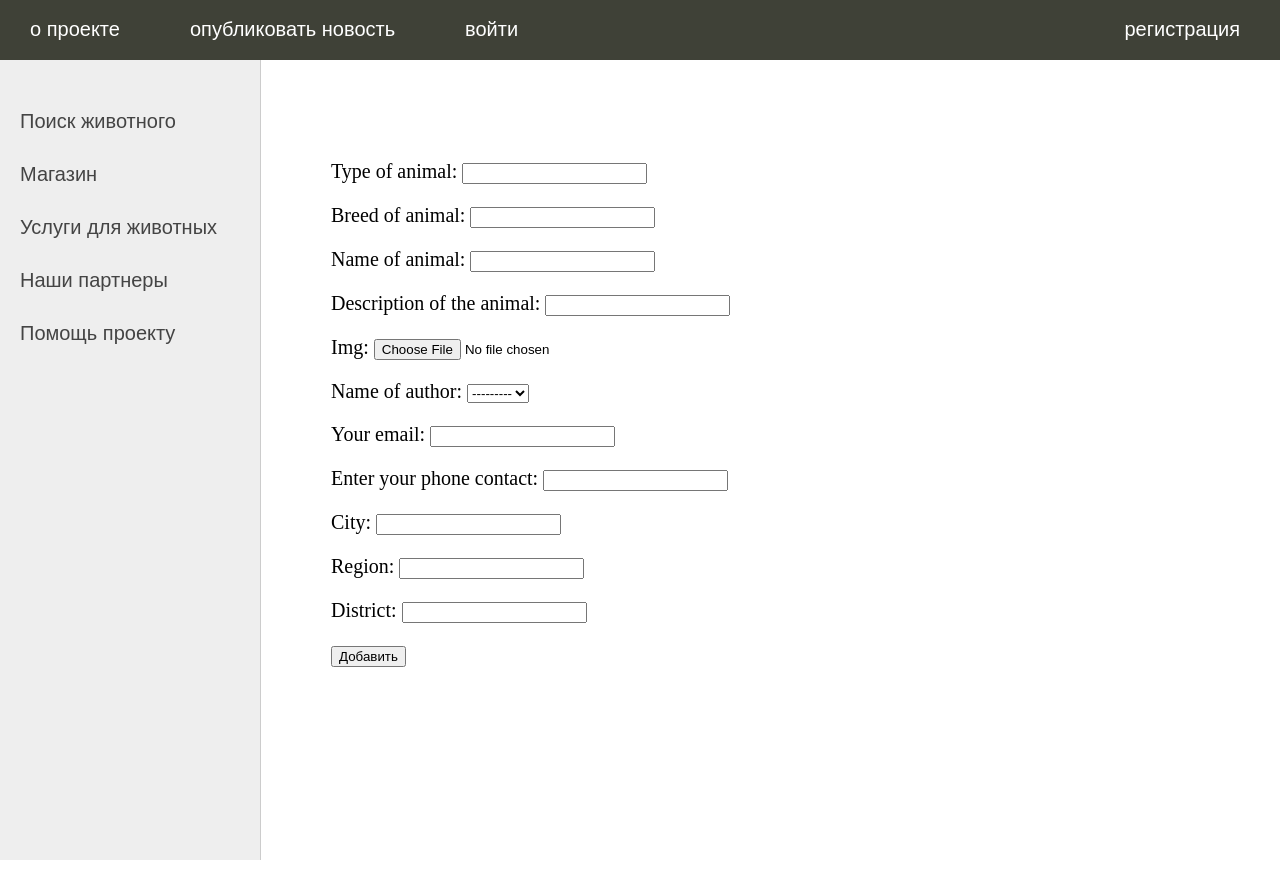
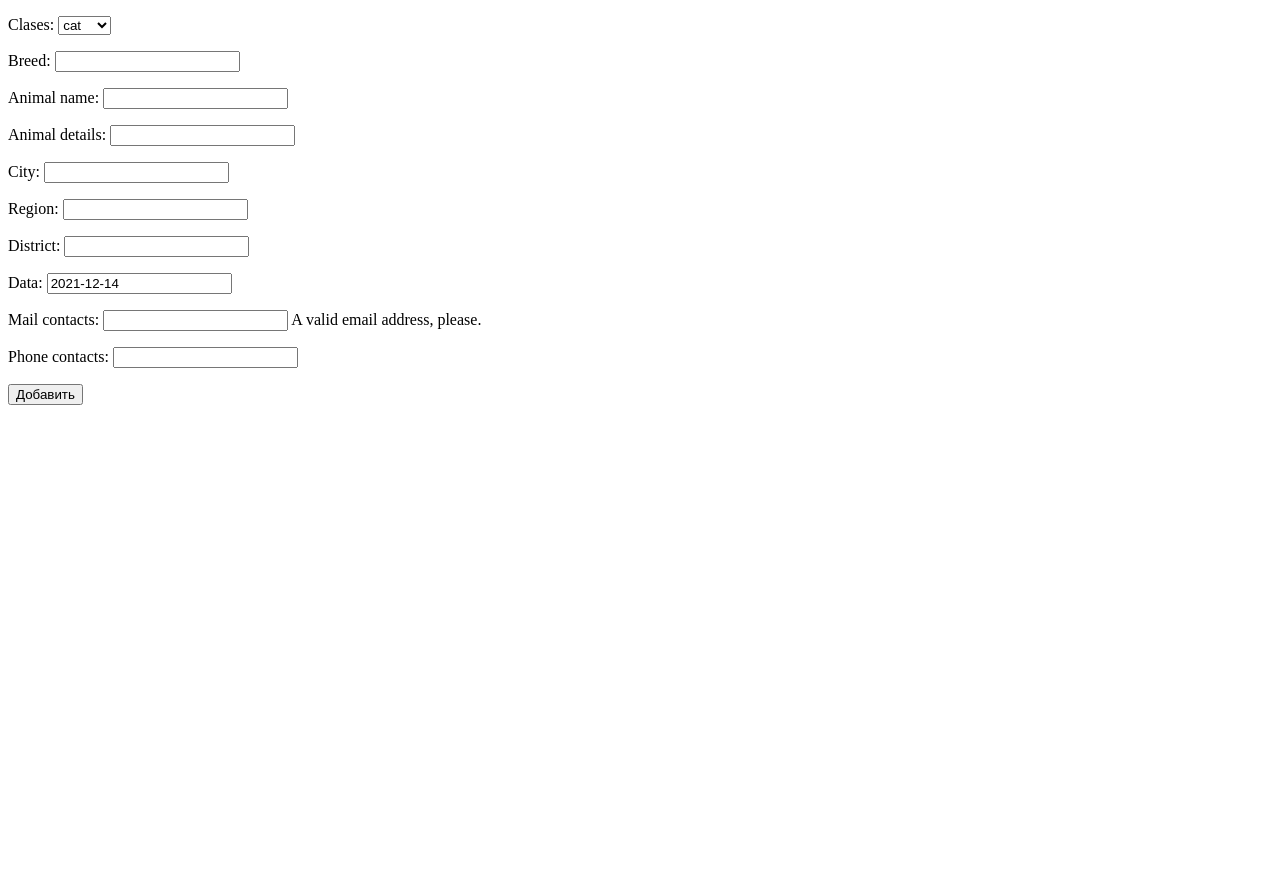
Before and after one commit to Headmx/app_project, a Django app: page /add_note/ in a window 1280 px wide. After the commit the page ends 405 px from the top, so only its background shows below. Run offline with Django 3.2, Linux system fonts and the light colour scheme.

Commit message:
исправлены формы, но не работает возможность добавить img, нужно исправить отображение объявления в html

```diff
--- a/animals/forms.py
+++ b/animals/forms.py
@@ -1,40 +1,54 @@
-from django.forms import ModelForm,inlineformset_factory,BaseInlineFormSet
-from .models import Announcement, NoteUser,Animal,Type,Details_type,Location
+from django.forms import ModelForm
+from .models import *
 from django.contrib.auth.forms import UserCreationForm, UserChangeForm
+from django import forms
+from django.utils import timezone
 
-#__________note forms______________________
-class AddType(ModelForm):
-    class Meta:
-        model = Type
-        fields = ('name', )
+selections = (
+    ('CAT', 'cat'),
+    ('DOG', 'dog'),
+    ('BIRD','bird'),
+    ('OTHER','other')
+)
 
-class AddDetail(ModelForm):
-    class Meta:
-        model = Details_type
-        fields = ('names', )
+class AnnouncementForm(forms.Form):
 
-class AddAnimal(ModelForm):
-    class Meta:
-        model = Animal
-        fields = ('animal_name', 'animal_details', 'img')
-
-class AddLocation(ModelForm):
-    class Meta:
-        model = Location
-        fields = ('sity', 'region', 'district')
-
-class AddAnnouncement(ModelForm):
-    class Meta:
-        model = Announcement
-        fields = ('user', 'mail_contacts', 'phone_contacts')
+    clases = forms.CharField(max_length=3,
+                widget=forms.Select(choices=selections))
+    breed = forms.CharField(max_length=20)
+    animal_name = forms.CharField(max_length=20)
+    animal_details = forms.CharField(max_length=200)
+    # img = forms.ImageField()   #отвечает за загрузку файла
+    city = forms.CharField(max_length=20)
+    region = forms.CharField(max_length=20)
+    district = forms.CharField(max_length=20)
+    data = forms.DateField(initial=timezone.now)
+    mail_contacts = forms.EmailField(help_text='A valid email address, please.')
+    phone_contacts = forms.IntegerField()
 
 
+    def save(self):
+        new_clases = AnimalType.objects.create(
+            clases=self.cleaned_data['clases'])
+        new_breed = Breed.objects.create(
+            name=self.cleaned_data['breed'])
+        new_animal = Animal.objects.create(
+            animal_name=self.cleaned_data['animal_name'],
+            animal_details=self.cleaned_data['animal_details'],
+            )
+        new_location = Location.objects.create(
+            city=self.cleaned_data['city'],
+            region=self.cleaned_data['region'],
+            district=self.cleaned_data['district']
+        )
+        new_Announcement = Announcement.objects.create(
+            data=self.cleaned_data['data'],
+            mail_contacts=self.cleaned_data['mail_contacts'],
+            phone_contacts=self.cleaned_data['phone_contacts']
+        )
 
-
-
-
-
-
+        all = new_clases, new_breed, new_animal,new_location, new_Announcement
+        return all
 
 
 #___________user forms_______________________
--- a/animals/models.py
+++ b/animals/models.py
@@ -6,24 +6,34 @@ from django.contrib.auth.models import AbstractUser
 class NoteUser(AbstractUser):
     pass
 
-class Type(models.Model):
-    name = models.CharField(max_length=50, verbose_name='Type of animal')
+class AnimalType(models.Model):
+    clases = models.CharField(max_length=50, verbose_name='Type of animal')
+
+    def __str__(self):
+        return f'{self.id} - {self.clases}'
+
+class Breed(models.Model):
+    name = models.CharField(max_length=50, verbose_name='Breed')
+    animal_type = models.ForeignKey(
+        AnimalType,
+        verbose_name='Type of animal',
+        on_delete=models.CASCADE,
+        null=True, blank=True,
+        related_name='breeds'
+    )
 
     def __str__(self):
         return f'{self.id} - {self.name}'
-
-class Details_type(models.Model):
-    names = models.CharField(max_length=50, verbose_name='Breed of animal')
-    name_id = models.ForeignKey(Type, verbose_name='Type of animal', on_delete=models.CASCADE, null=True, blank=True)
-
-    def __str__(self):
-        return f'{self.id} - {self.names} - {self.name_id}'
 
 class Animal(models.Model):
     animal_name = models.CharField(max_length=50, verbose_name='name of animal')
     animal_details = models.CharField(max_length=300, verbose_name='description of the animal')
     img = models.ImageField(upload_to='images', null=True, blank=True)
-    details_type_id = models.ForeignKey(Details_type, verbose_name='Type of animal',on_delete=models.CASCADE,null=True, blank=True)
+    breed = models.ForeignKey(Breed,
+                              verbose_name='animal breed',
+                              on_delete=models.CASCADE,null=True, blank=True,
+                              related_name='animals')
+
 
     def __str__(self):
         return f'{self.id} - {self.animal_name}'
@@ -32,20 +42,23 @@ class Animal(models.Model):
         return reverse ('post', kwargs={'post_id':self.pk})
 
 class Location(models.Model):
-    sity = models.CharField (max_length=20, verbose_name='city')
+    city = models.CharField (max_length=20, verbose_name='city')
     region = models.CharField(max_length=30, verbose_name='region')
     district = models.CharField (max_length=30, verbose_name='district')
 
+
     def __str__(self):
-        return f'{self.id} - {self.sity}'
+        return f'{self.id} - {self.city}'
 
 class Announcement(models.Model):
     user = models.ForeignKey(NoteUser, verbose_name='name of author', on_delete=models.CASCADE,null=True, blank=True)
-    animal_id = models.ForeignKey(Animal, verbose_name='animal information',on_delete=models.CASCADE,null=True, blank=True)
-    location_id = models.ForeignKey(Location, verbose_name='find place',on_delete=models.CASCADE,null=True, blank=True)
+    animal = models.ForeignKey(Animal, verbose_name='animal information',on_delete=models.CASCADE,null=True, blank=True)
+    location = models.ForeignKey(Location, verbose_name='find place',on_delete=models.CASCADE,null=True, blank=True)
     data = models.DateTimeField('date of publication', default=timezone.now)
     mail_contacts = models.EmailField(max_length=30, verbose_name='your email')
     phone_contacts = models.IntegerField(verbose_name='enter your phone contact')
+
+
 
     def __str__(self):
         return f'{self.user} - {self.mail_contacts} or {self.phone_contacts}'
@@ -53,7 +66,7 @@ class Announcement(models.Model):
 class Comment(models.Model):
     user = models.ForeignKey(NoteUser, verbose_name='name of author', on_delete=models.CASCADE)
     comment_text = models.CharField(max_length=200, verbose_name= 'info of comment')
-    announcement_id = models.ForeignKey(Announcement, on_delete=models.CASCADE, related_name='coments')
+    announcement = models.ForeignKey(Announcement, on_delete=models.CASCADE, related_name='coments')
 
     def __str__(self):
         return f'комментатор {self.user} к статье {self.announcement_id}'
--- a/animals/templates/animals/addpost.html
+++ b/animals/templates/animals/addpost.html
@@ -7,11 +7,8 @@
 <form action="{% url 'add_page' %}" method="POST" enctype="multipart/form-data">
 
     {% csrf_token %}
-    {{ type.as_p }}
-    {{ ditail.as_p }}
-    {{ animal.as_p }}
-    {{ announcement.as_p }}
-    {{ location.as_p }}
+    {{ form.as_p }}
+
 
 
     <button type="submit">Добавить</button>
--- /dev/null
+++ b/animals/templates/animals/test.html
@@ -0,0 +1,19 @@
+<!DOCTYPE html>
+<html lang="en">
+<head>
+    <meta charset="UTF-8">
+    <title>Title</title>
+</head>
+<body>
+<form action="{% url 'add_note' %}" method="POST" >
+
+    {% csrf_token %}
+    {{ form.as_p }}
+
+
+
+
+    <button type="submit">Добавить</button>
+</form>
+</body>
+</html>
--- a/animals/urls.py
+++ b/animals/urls.py
@@ -1,7 +1,7 @@
 from . import views
 from django.urls import path
 from animals.api.views import NoteCreate, CommentCreate, ListAnnouncementView, AnnouncementDetailView,ListCommentView
-
+from animals.views import *
 
 urlpatterns = (
     path('create_note', NoteCreate.as_view()),
@@ -13,13 +13,12 @@ urlpatterns = (
 
     path('', views.home, name= 'home'),
     path('about/', views.about, name= 'about'),
-    path('add_note/', views.add_note, name= 'add_note'),
+    path('add_note/', AddNote.as_view(), name= 'add_note'),
     path('login/', views.login, name= 'login'),
     path('reristration/', views.reristration, name= 'reristration'),
     path('post/<slug:post_slug>/', views.show_post, name= 'post'), #раскрывает поле "подробнее на глвной странице"
     path('category/<int:cat_id>/', views.show_category, name= 'kategory'),
 
-    path('add_note/', views.add_note, name = 'add_page'),
     path('all_animals', views.all_animals, name = 'all_animals'),
 
 )
--- a/animals/views.py
+++ b/animals/views.py
@@ -1,7 +1,9 @@
 from django.shortcuts import render,redirect, HttpResponse, get_object_or_404, Http404
 from .models import *
-from .forms import AddType, AddAnimal,AddAnnouncement,AddDetail, AddLocation
+from .forms import AnnouncementForm
 from django.conf import settings
+from django.views.generic import View
+
 
 menu = [{'title':'о проекте','url_name':'about'},
         {'title':'опубликовать новость', 'url_name': 'add_note'},
@@ -9,52 +11,35 @@ menu = [{'title':'о проекте','url_name':'about'},
           {'title':'регистрация', 'url_name':'reristration'}
         ]
 
-def add_note(request):
-    imgs = Animal.objects.all()
-    error = ''
-    if request.method == 'POST':
-        type_form = AddType(request.POST or None)
-        ditail_form = AddDetail(request.POST or None)
-        animal_form = AddAnimal(request.POST, request.FILES)
-        location_form = AddLocation(request.POST or None)
-        announcement_form = AddAnnouncement(request.POST or None)
+class AddNote(View):
+    def get(self,request):
+        form = AnnouncementForm()
+        return render(request, 'animals/test.html', context={'form':form})
 
-        if type_form.is_valid() and ditail_form.is_valid() and animal_form.is_valid() and location_form.is_valid() and announcement_form.is_valid():
-            add_note = type_form.save(commit=False)
-            add_detail = ditail_form.save(commit=False)
-            add_animal = animal_form.save(commit=False)
-            add_location = location_form.save(commit=False)
-            add_announcement= announcement_form.save(commit=False)
-            add_note.save()
-            add_detail.save()
-            add_animal.save()
-            add_location.save()
-            add_announcement.save()
-            return redirect('all_animals')
-        else:
-            error = 'error form'
+    def post(self, request):
+        pos_form = AnnouncementForm()
+        error = ''
+        if request.method == 'POST':
+            pos_form = AnnouncementForm(request.POST, request.FILES)
+            if pos_form.is_valid():
+                pos_form.save()
+                if pos_form.cleaned_data.get('img'):   #эта штука должна отвечать за загрузку, но не работает
+                    image = Animal(img = request.FILES['img'])
+                    image.save()
+                    pos_form.image = image
+                return redirect('all_animals')
+            else:
+                error = 'error form'
 
-    type = AddType()
-    detail = AddDetail()
-    animal = AddAnimal()
-    location = AddLocation()
-    announcement = AddAnnouncement()
-    data ={'type':type,'ditail':detail,'animal':animal,'location':location,'announcement':announcement,'error':error,'imgs':imgs,'menu':menu, 'title':'Добавить заметку','media_url':settings.MEDIA_URL}
-    return render(request, 'animals/addpost.html', data)
+        data = {'error': error,'pos_form': pos_form,'media_url': settings.MEDIA_URL}
+        return render(request, 'animals/all_animals.html', data)
+
 
 def all_animals(request):
-    type = Type.objects.all()
-    detail = Details_type.objects.all()
-    animal = Animal.objects.all()
-    location = Location.objects.all()
     announcement = Announcement.objects.all()
     context = {
+        'announcement':announcement,
         'menu':menu,
-        'type':type,
-        'detail':detail,
-        'animal':animal,
-        'location':location,
-        'announcement':announcement,
         'title': 'Пропавшие животные'
     }
     return render(request, 'animals/all_animals.html', context=context)
```
Also changed, not shown: animals/admin.py (+13 -13 lines), animals/templates/animals/all_animals.html (+12 -35 lines), animals/migrations/0001_initial.py, animals/migrations/0002_auto_20211208_2351.py (deleted), animals/migrations/0002_auto_20211214_2055.py (added), animals/migrations/0003_alter_animaltype_clases.py (added), animals/migrations/0003_alter_details_type_name.py (deleted), animals/migrations/0004_alter_animaltype_clases.py (added), animals/migrations/0004_auto_20211208_2358.py (deleted), animals/migrations/0005_auto_20211209_0006.py (deleted), animals/migrations/0006_rename_name_details_type_names.py (deleted).
